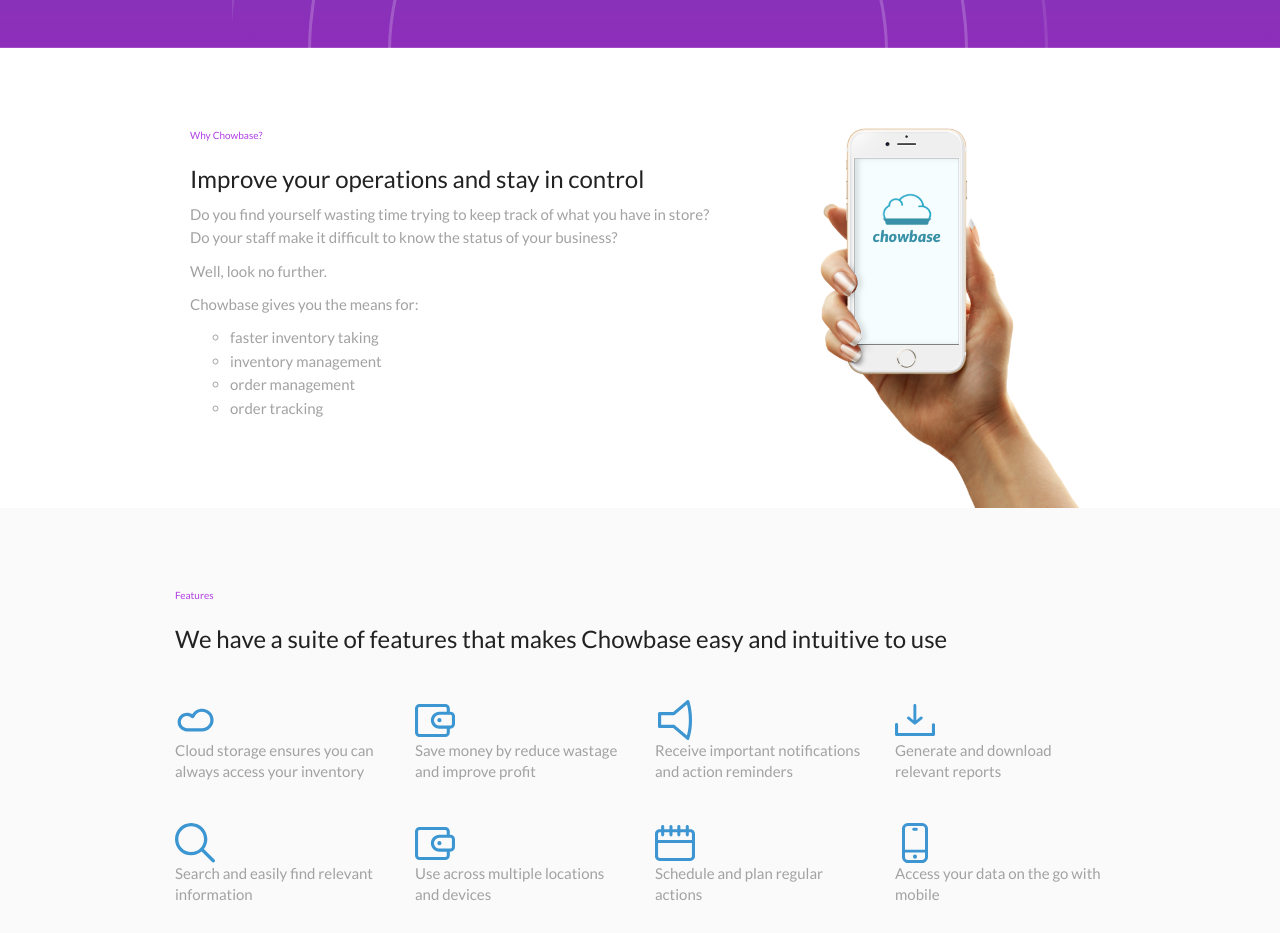
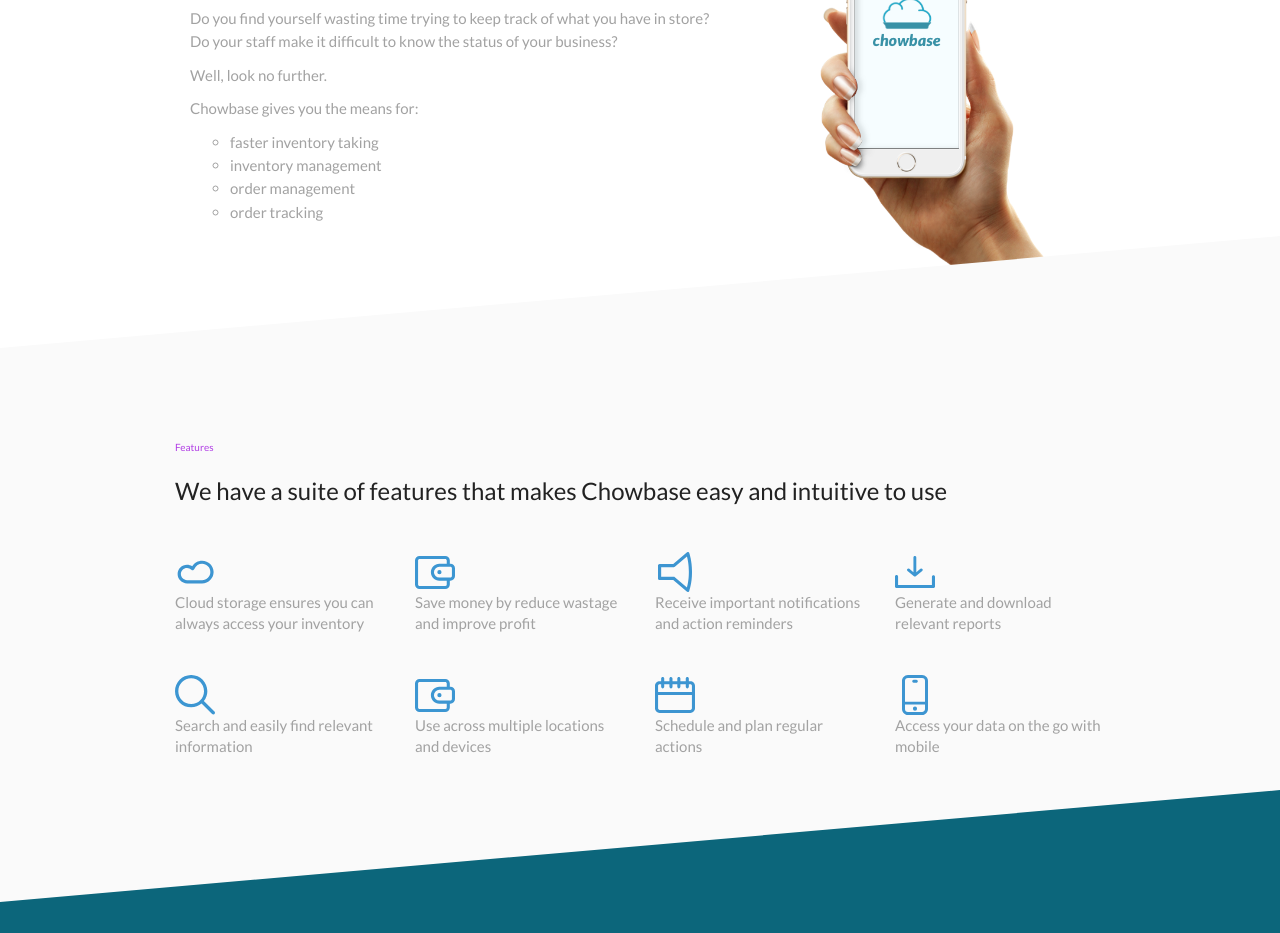
Before and after one commit to chowbase/about, a plain HTML site: page index.html in a window 1280 px wide. Shown: the part 738-1671 px from the top of the page. Drawn offline with nearby package versions, Linux system fonts and the light colour scheme.

Commit message:
Add slanting backgrounds to site
Using skewY, slant the sections to give flair to the site ;)

```diff
--- a/css/style.css
+++ b/css/style.css
@@ -67,6 +67,42 @@
 	color: #ffffff;
 }
 
+.box {
+  padding:  10% 20px 5%; /* Added a percentage value for top/bottom padding to keep the wrapper inside of the parent */
+
+  -webkit-transform: skewY(-5deg);
+  -moz-transform: skewY(-5deg);
+  -ms-transform: skewY(-5deg);
+  -o-transform: skewY(-5deg);
+  transform: skewY(-5deg);
+}
+
+.box > .inner-box {
+  -webkit-transform: skewY(5deg);
+  -moz-transform: skewY(5deg);
+  -ms-transform: skewY(5deg);
+  -o-transform: skewY(5deg);
+  transform: skewY(5deg);
+}
+
+.left-box {
+  padding:  5% 20px; /* Added a percentage value for top/bottom padding to keep the wrapper inside of the parent */
+
+  -webkit-transform: skewY(5deg);
+  -moz-transform: skewY(5deg);
+  -ms-transform: skewY(5deg);
+  -o-transform: skewY(5deg);
+  transform: skewY(5deg);
+}
+
+.left-box > .inner-box {
+  -webkit-transform: skewY(-5deg);
+  -moz-transform: skewY(-5deg);
+  -ms-transform: skewY(-5deg);
+  -o-transform: skewY(-5deg);
+  transform: skewY(-5deg);
+}
+
 .entry-title {
 	max-width: 700px;
 	margin: 0 auto;
@@ -90,6 +126,7 @@
 #features {
 	background-color: #fafafa;
 	color: #a2a2a2;
+	margin-top: -20px;
 }
 
 
@@ -153,6 +190,7 @@
 #benefits{
 	background-color: #ffffff;
 	padding-bottom: 0;
+	margin-top: -200px;
 }
 
 /*TESTIMONIALS SECTION*/
--- a/index.html
+++ b/index.html
@@ -48,8 +48,8 @@
 		</section>
 	</header>
 
-	<section id="benefits">
-		<div class="container">
+	<section id="benefits" class="left-box">
+		<div class="container inner-box">
 			<div class="col-md-8">
 				<h2>Why Chowbase?</h2>
 				<h3>Improve your operations and stay in control</h3>
@@ -74,8 +74,8 @@
 		</div>
 	</section>
 
-	<section id="features">
-		<div class="container">
+	<section id="features" class="box">
+		<div class="container inner-box">
 			<h2>Features</h2>
 			<h3>We have a suite of features that makes Chowbase easy and intuitive to use</h3>
 			<div class="icons">
@@ -119,8 +119,8 @@
 		</div>
 	</section>
 
-	<section id="testimonials">
-		<div class="container">
+	<section id="testimonials" class="box">
+		<div class="container inner-box">
 			<div class="col-md-6" >
 				<p class="inline-desc">“This product is a game changer I can’t recommend enough!”</p>
 				<p>“Chowbase saves me so much time and it is much easier to understand what my staff are doing and what they need even before they report to me. It has saved us countless hours of work and greatly improved our efficiency”</p>
```
